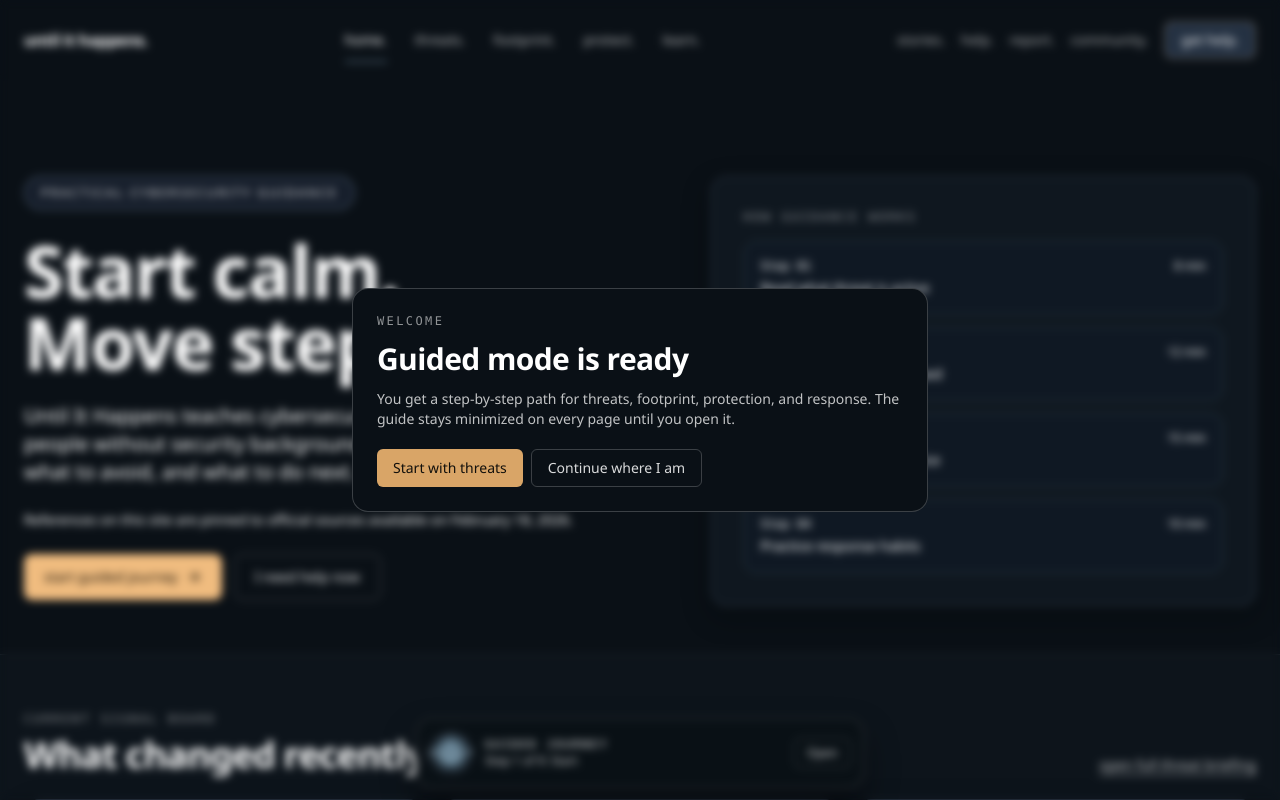
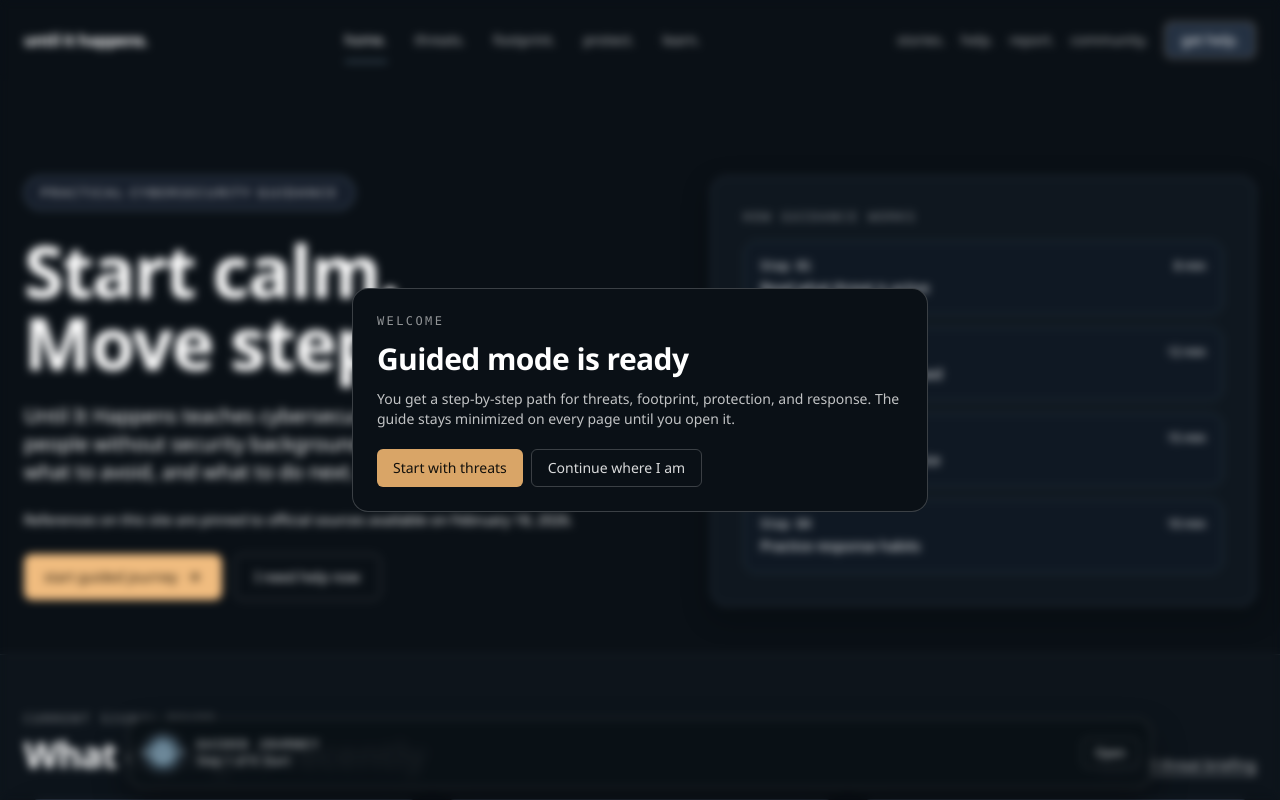
Before and after one commit to kuladeepmantri/untilithappens.org, a Next.js app: page / in a window 1280 px wide. Shown: the top 800 px of the page. Built offline with nearby package versions, Linux system fonts and the light colour scheme.

Commit message:
eod12-feb18

```diff
--- /dev/null
+++ b/app/template.tsx
@@ -0,0 +1,21 @@
+'use client';
+
+import type { ReactNode } from 'react';
+import { motion } from 'framer-motion';
+import { usePathname } from 'next/navigation';
+
+export default function Template({ children }: { children: ReactNode }) {
+  const pathname = usePathname();
+
+  return (
+    <motion.div
+      key={pathname}
+      initial={{ opacity: 0, y: 6 }}
+      animate={{ opacity: 1, y: 0 }}
+      transition={{ duration: 0.22, ease: [0.22, 1, 0.36, 1] }}
+      className="will-change-transform"
+    >
+      {children}
+    </motion.div>
+  );
+}
--- a/components/site/journey-dock.tsx
+++ b/components/site/journey-dock.tsx
@@ -409,6 +409,7 @@ export function JourneyDock() {
 
   const completedCount = guideJourney.reduce((total, step) => total + (doneMap[step.href] ? 1 : 0), 0);
   const completionPercent = Math.round((completedCount / guideJourney.length) * 100);
+  const isCurrentStepDone = Boolean(doneMap[currentStep.href]);
 
   const setGreetingSeen = () => {
     setShowGreeting(false);
@@ -418,6 +419,10 @@ export function JourneyDock() {
   };
 
   const navigateTo = (href: string, shouldMarkCurrentDone = false) => {
+    if (isPending) {
+      return;
+    }
+
     if (shouldMarkCurrentDone) {
       setDoneMap((previousMap) => ({ ...previousMap, [currentStep.href]: true }));
     }
@@ -483,11 +488,11 @@ export function JourneyDock() {
       </AnimatePresence>
 
       <div className="pointer-events-none fixed inset-x-0 bottom-3 z-[110] px-2 sm:px-4">
-        <motion.section
-          layout
-          transition={{ type: 'spring', stiffness: 290, damping: 30, mass: 0.9 }}
+        <section
           className={`pointer-events-auto mx-auto w-full rounded-2xl border border-white/20 bg-[#0a1016]/95 shadow-[0_16px_34px_rgba(0,0,0,0.42)] backdrop-blur-sm ${
-            isMinimized ? 'max-w-md p-2.5 sm:p-3' : 'max-w-5xl max-h-[72svh] overflow-y-auto p-3 sm:p-4'
+            isMinimized
+              ? 'max-w-5xl p-2.5 sm:p-3'
+              : 'max-w-5xl max-h-[72svh] overflow-y-auto p-3 sm:p-4'
           }`}
         >
           <div className="flex items-center justify-between gap-2">
@@ -522,7 +527,8 @@ export function JourneyDock() {
                 <button
                   type="button"
                   onClick={() => navigateTo(next.href, true)}
-                  className="rounded-md bg-[#d9a567] px-3 py-1.5 text-xs font-medium text-[#12100c]"
+                  disabled={isPending}
+                  className="rounded-md bg-[#d9a567] px-3 py-1.5 text-xs font-medium text-[#12100c] disabled:opacity-60"
                 >
                   Continue
                 </button>
@@ -530,14 +536,14 @@ export function JourneyDock() {
             </div>
           </div>
 
-          <AnimatePresence initial={false} mode="wait">
+          <AnimatePresence initial={false}>
             {!isMinimized && (
               <motion.div
                 key={currentStep.href}
                 initial={{ opacity: 0, y: 8 }}
                 animate={{ opacity: 1, y: 0 }}
-                exit={{ opacity: 0, y: -8 }}
-                transition={{ duration: 0.2 }}
+                exit={{ opacity: 0 }}
+                transition={{ duration: 0.16, ease: 'easeOut' }}
                 className="mt-3"
               >
                 <p className="text-sm leading-relaxed text-white/84">{assist.objective}</p>
@@ -547,6 +553,9 @@ export function JourneyDock() {
                   <span className="rounded-full border border-white/16 px-3 py-1">Impact {quality.impact}/100</span>
                   <span className="rounded-full border border-white/16 px-3 py-1">Signal confidence {quality.confidence}/100</span>
                   <span className="rounded-full border border-white/16 px-3 py-1">Readiness {quality.readiness}/100</span>
+                  <span className={`rounded-full border px-3 py-1 ${isCurrentStepDone ? 'border-[#8f775a]/80 text-white/90' : 'border-white/16 text-white/70'}`}>
+                    Current step {isCurrentStepDone ? 'done' : 'open'}
+                  </span>
                 </div>
 
                 <ol className="mt-3 divide-y divide-white/10 border-y border-white/10">
@@ -566,17 +575,18 @@ export function JourneyDock() {
                   <div className="flex min-w-max gap-2 pb-1">
                     {guideJourney.map((step, index) => {
                       const isCurrent = index === currentIndex;
-                      const isDone = doneMap[step.href] || index < currentIndex;
+                      const isDone = doneMap[step.href];
                       return (
                         <button
                           type="button"
                           key={step.href}
                           onClick={() => navigateTo(step.href, index > currentIndex)}
+                          disabled={isPending}
                           className={`rounded-full border px-3 py-1.5 text-xs transition ${
                             isCurrent
                               ? 'border-[#8db1c8] bg-[#182432] text-white'
                               : isDone
-                                ? 'border-[#8f775a] text-white/80 hover:border-white/40'
+                                ? 'border-[#8f775a]/60 text-white/72 hover:border-[#8f775a]'
                                 : 'border-white/20 text-white/70 hover:border-white/35 hover:text-white'
                           }`}
                         >
@@ -593,6 +603,7 @@ export function JourneyDock() {
                       <button
                         type="button"
                         onClick={() => navigateTo(previous.href)}
+                        disabled={isPending}
                         className="rounded-md border border-white/20 px-3 py-2 text-xs text-white/84 hover:bg-white/10"
                       >
                         Back: {previous.short}
@@ -604,15 +615,19 @@ export function JourneyDock() {
                     <button
                       type="button"
                       onClick={toggleCurrentDone}
-                      className="rounded-md border border-white/20 px-3 py-2 text-xs text-white/84 hover:bg-white/10"
+                      disabled={isPending}
+                      className={`rounded-md border px-3 py-2 text-xs hover:bg-white/10 disabled:opacity-60 ${
+                        isCurrentStepDone ? 'border-[#8f775a]/70 text-white' : 'border-white/20 text-white/84'
+                      }`}
                     >
-                      {doneMap[currentStep.href] ? 'Mark not done' : 'Mark done'}
+                      {isCurrentStepDone ? 'Mark not done' : 'Mark done'}
                     </button>
 
                     <button
                       type="button"
                       onClick={resetProgress}
-                      className="rounded-md border border-white/20 px-3 py-2 text-xs text-white/84 hover:bg-white/10"
+                      disabled={isPending}
+                      className="rounded-md border border-white/20 px-3 py-2 text-xs text-white/84 hover:bg-white/10 disabled:opacity-60"
                     >
                       Reset
                     </button>
@@ -634,7 +649,7 @@ export function JourneyDock() {
               </motion.div>
             )}
           </AnimatePresence>
-        </motion.section>
+        </section>
       </div>
     </>
   );
--- a/components/ui/navigation.tsx
+++ b/components/ui/navigation.tsx
@@ -41,7 +41,7 @@ export function Navigation() {
     if (href === '/') {
       return pathname === '/';
     }
-    return pathname.startsWith(href);
+    return pathname === href || pathname.startsWith(`${href}/`);
   };
 
   return (
```
